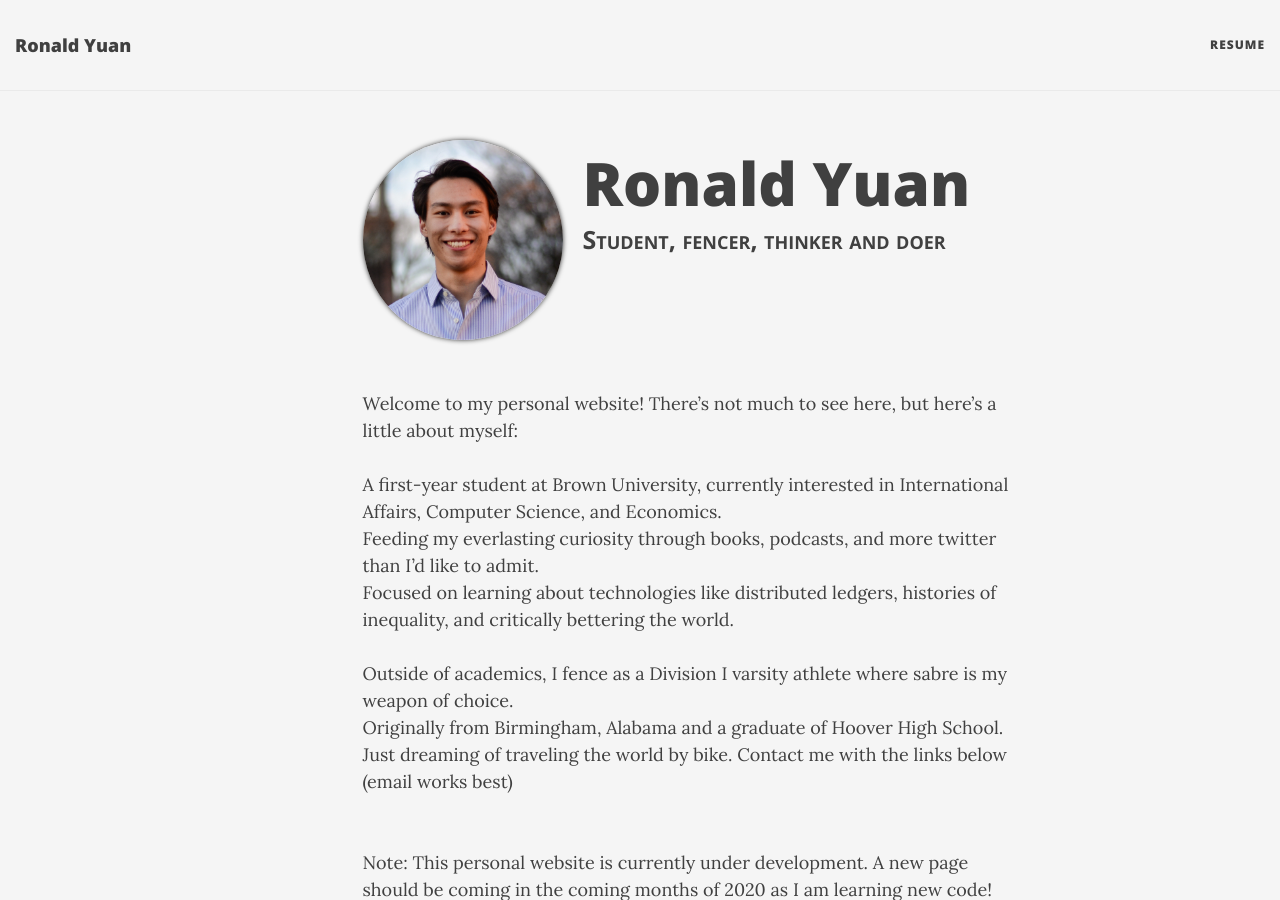
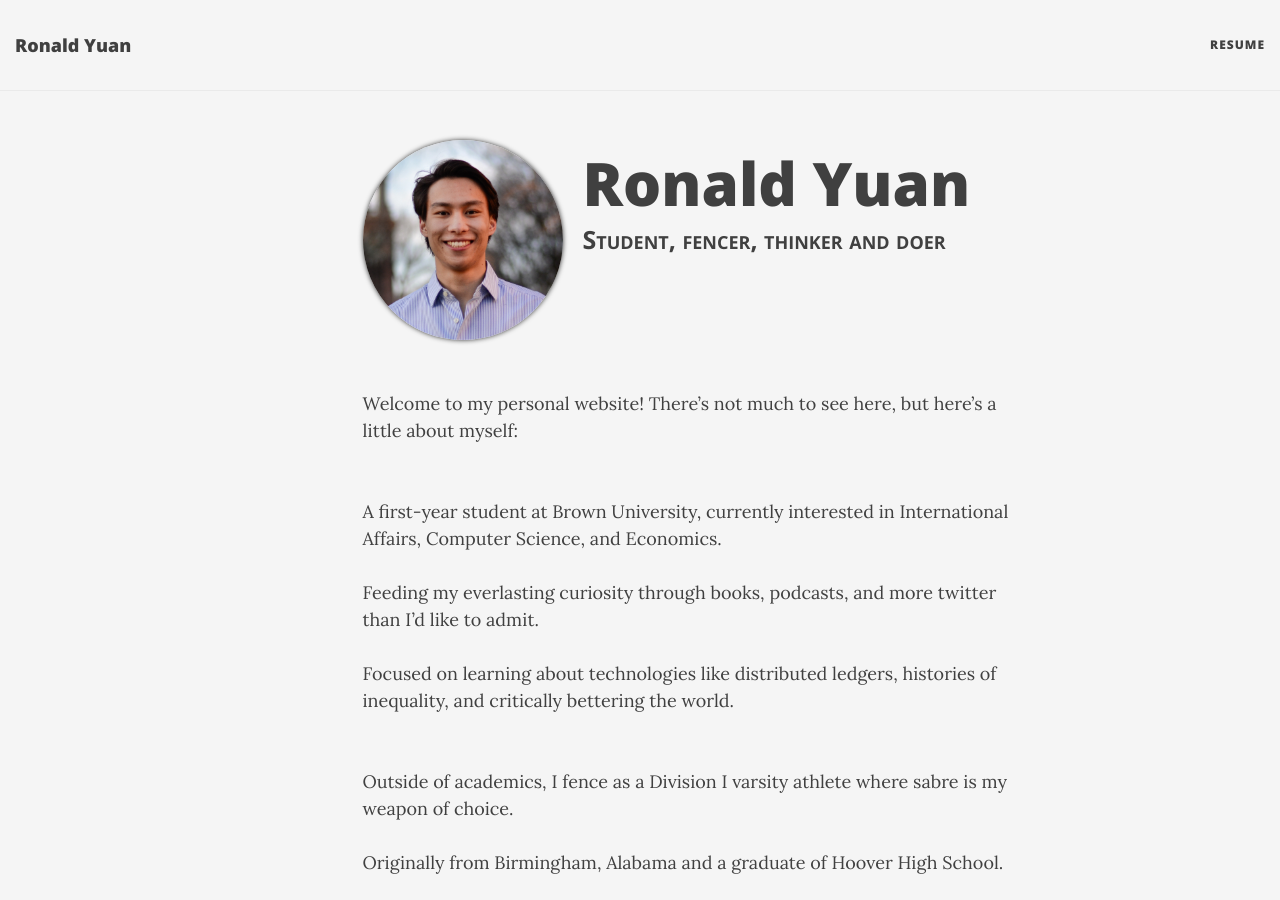
Before and after one commit to ronaldyuan/ronaldyuan.github.io, a Jekyll site: the page built from index.html, in a window 1280 px wide and 900 px high. Built offline with Jekyll 4.4.1, drawn with Linux system fonts in a browser that asks for light colours; nearby versions of some CDN libraries; the list of posts is cut into pages by our own code.

Commit message:
update again

```diff
--- a/index.html
+++ b/index.html
@@ -19,20 +19,20 @@
         <div class="row">
             <div class="col-lg-7 col-lg-offset-3 col-md-10 col-md-offset-1">
                 <p>
-                  Welcome to my personal website! There’s not much to see here, but here’s a little about myself: <br><br>
+                  Welcome to my personal website! There’s not much to see here, but here’s a little about myself: <br><br><br>
 
-                  A first-year student at Brown University, currently interested in International Affairs, Computer Science, and Economics. <br>
+                  A first-year student at Brown University, currently interested in International Affairs, Computer Science, and Economics. <br><br>
 
-                  Feeding my everlasting curiosity through books, podcasts, and more twitter than I’d like to admit. <br>
+                  Feeding my everlasting curiosity through books, podcasts, and more twitter than I’d like to admit. <br><br>
 
-                  Focused on learning about technologies like distributed ledgers, histories of inequality, and critically bettering the world. <br><br>
+                  Focused on learning about technologies like distributed ledgers, histories of inequality, and critically bettering the world. <br><br><br>
 
 
-                  Outside of academics, I fence as a Division I varsity athlete where sabre is my weapon of choice. <br>
+                  Outside of academics, I fence as a Division I varsity athlete where sabre is my weapon of choice. <br><br>
 
-                  Originally from Birmingham, Alabama and a graduate of Hoover High School. <br>
+                  Originally from Birmingham, Alabama and a graduate of Hoover High School. <br><br>
 
-                  Just dreaming of traveling the world by bike. Contact me with the links below (email works best)<br><br><br>
+                  Just dreaming of traveling the world by bike. Contact me with the links below (email works best)<br><br><br><br><br>
 
 
                   Note: This personal website is currently under development. A new page should be coming in the coming months of 2020 as I am learning new code!
```
